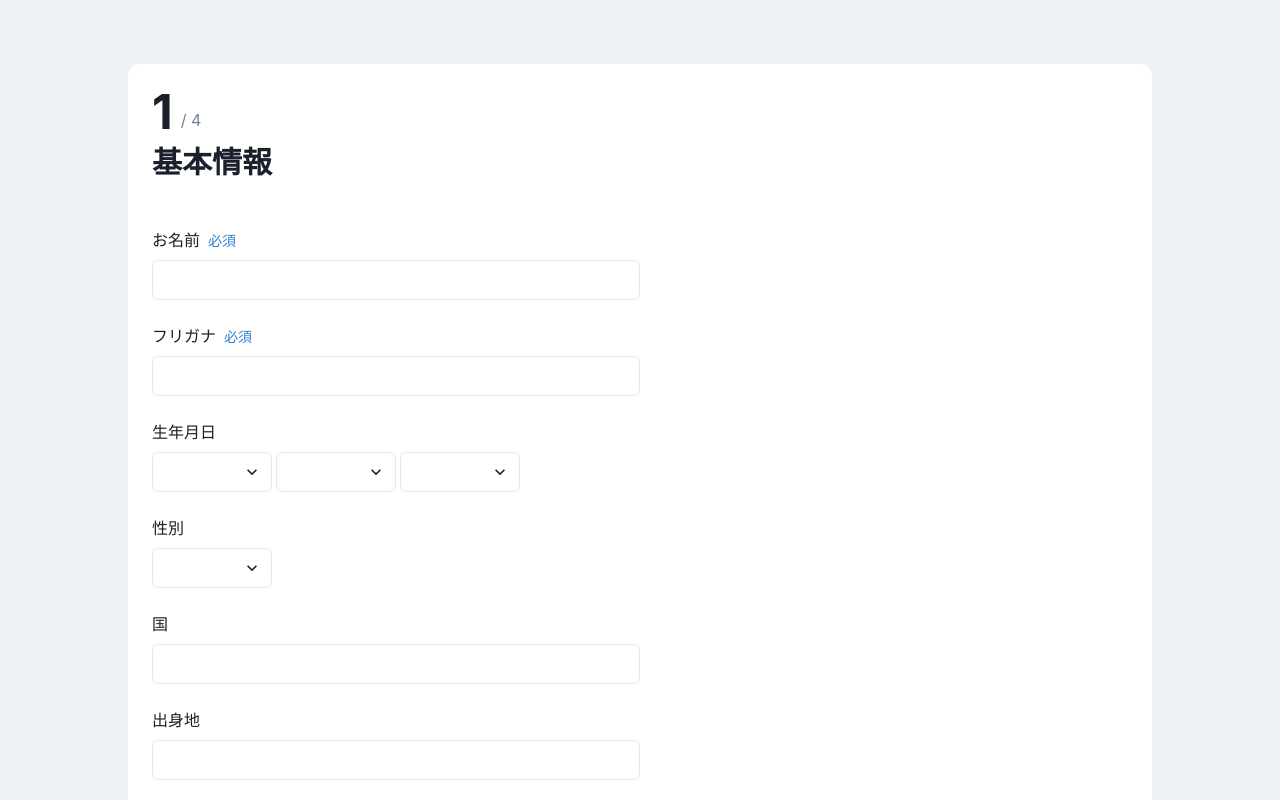
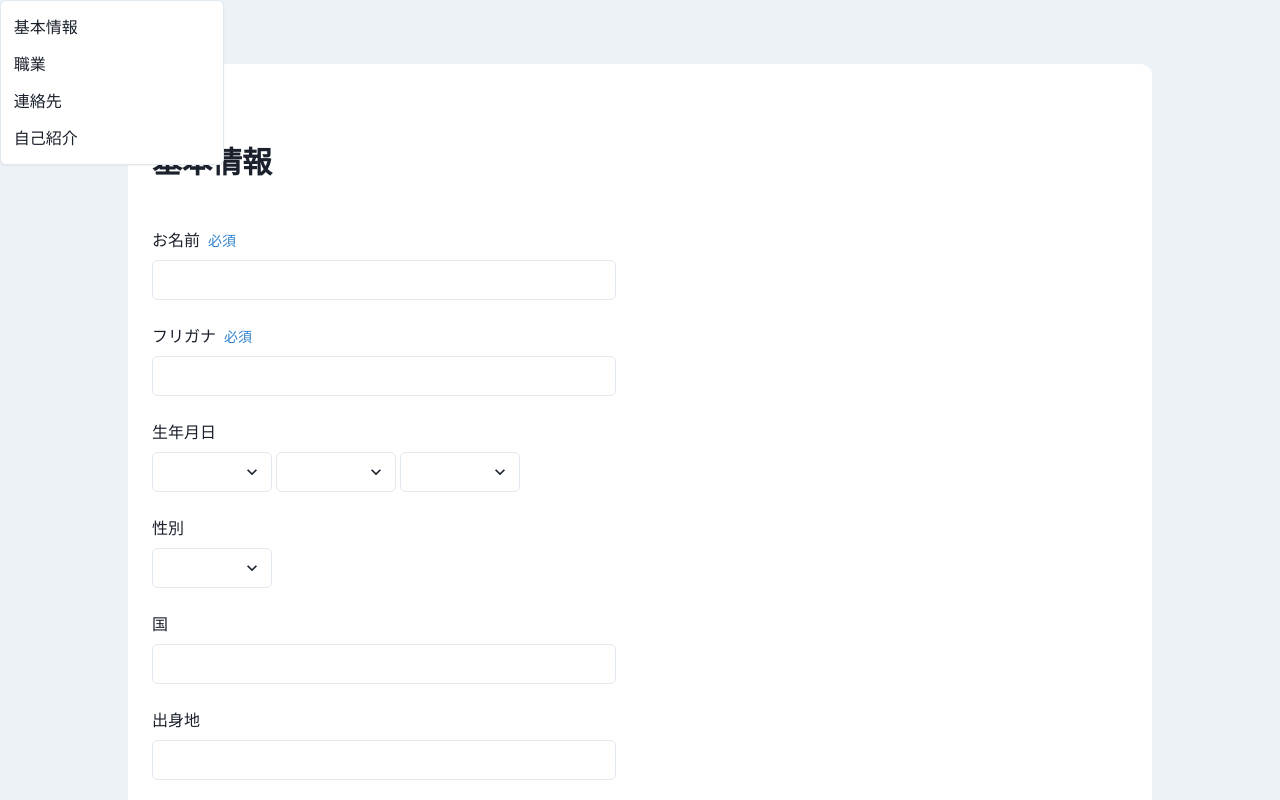
Before and after one commit to yotaiyo/multi-step-form-sandbox, a Next.js app: page / in a window 1280 px wide. Shown: the top 800 px of the page. Built offline with nearby package versions, Linux system fonts and the light colour scheme.

Commit message:
Add menu

```diff
--- a/components/pages/IndexScreen/IndexScreen.tsx
+++ b/components/pages/IndexScreen/IndexScreen.tsx
@@ -68,6 +68,7 @@ export const IndexScreen = () => {
         <Box backgroundColor='white' width='1024px' padding='24px' borderRadius='12px' >
           {stepConfigs[stepIndex].render({
             stepIndex,
+            setStepIndex,
             stepTitles: stepConfigs.map(config => config.title),
             stepErrors,
             setStepErrors,
--- a/components/pages/IndexScreen/Steps/BasicInfoStep/BasicInfoStep.tsx
+++ b/components/pages/IndexScreen/Steps/BasicInfoStep/BasicInfoStep.tsx
@@ -5,6 +5,7 @@ import { DefaultStepProps } from '../types'
 
 export const BasicInfoStep: React.FC<DefaultStepProps> = ({
   stepIndex,
+  setStepIndex,
   stepTitles,
   onClickPrevious,
   onClickNext,
@@ -18,6 +19,7 @@ export const BasicInfoStep: React.FC<DefaultStepProps> = ({
   return (
     <StepView
       stepIndex={stepIndex}
+      setStepIndex={setStepIndex}
       stepTitles={stepTitles}
       onClickPrevious={() => {
         onClickPrevious && onClickPrevious()
--- a/components/pages/IndexScreen/Steps/CarrerStep/CarrerStep.tsx
+++ b/components/pages/IndexScreen/Steps/CarrerStep/CarrerStep.tsx
@@ -5,6 +5,7 @@ import { DefaultStepProps } from '../types'
 
 export const CarrerStep: React.FC<DefaultStepProps> = ({
   stepIndex,
+  setStepIndex,
   stepTitles,
   onClickPrevious,
   onClickNext,
@@ -18,6 +19,7 @@ export const CarrerStep: React.FC<DefaultStepProps> = ({
   return (
     <StepView
       stepIndex={stepIndex}
+      setStepIndex={setStepIndex}
       stepTitles={stepTitles}
       onClickPrevious={() => {
         onClickPrevious && onClickPrevious()
--- a/components/pages/IndexScreen/Steps/ContactInfoStep/ContactInfoStep.tsx
+++ b/components/pages/IndexScreen/Steps/ContactInfoStep/ContactInfoStep.tsx
@@ -5,6 +5,7 @@ import { useContactInfo } from './useContactInfo'
 
 export const ContactInfoStep: React.FC<DefaultStepProps> = ({
   stepIndex,
+  setStepIndex,
   stepTitles,
   onClickPrevious,
   onClickNext,
@@ -18,6 +19,7 @@ export const ContactInfoStep: React.FC<DefaultStepProps> = ({
   return (
     <StepView
       stepIndex={stepIndex}
+      setStepIndex={setStepIndex}
       stepTitles={stepTitles}
       onClickPrevious={() => {
         onClickPrevious && onClickPrevious()
--- a/components/pages/IndexScreen/Steps/SelfIntroductionStep/SelfIntrodutionStep.tsx
+++ b/components/pages/IndexScreen/Steps/SelfIntroductionStep/SelfIntrodutionStep.tsx
@@ -5,6 +5,7 @@ import { useSelfIntroduction } from './useSelfIntroduction'
 
 export const SelfIntroductionStep: React.FC<DefaultStepProps> = ({
   stepIndex,
+  setStepIndex,
   stepTitles,
   onClickPrevious,
   onClickNext,
@@ -17,6 +18,7 @@ export const SelfIntroductionStep: React.FC<DefaultStepProps> = ({
   return (
     <StepView
       stepIndex={stepIndex}
+      setStepIndex={setStepIndex}
       stepTitles={stepTitles}
       onClickPrevious={() => {
         onClickPrevious && onClickPrevious()
--- a/components/ui/StepView/StepView.tsx
+++ b/components/ui/StepView/StepView.tsx
@@ -1,10 +1,11 @@
-import { VStack, HStack, Text, Flex } from '@chakra-ui/react'
+import { VStack, HStack, Text, Flex, Menu, MenuList, MenuItem } from '@chakra-ui/react'
 
 import { Heading } from '../Heading'
 import { Pagination } from '../Pagination'
 
 export type StepViewProps = {
   stepIndex: number
+  setStepIndex: React.Dispatch<React.SetStateAction<number>>
   stepTitles: string[]
   stepErrors: boolean[]
   setStepErrors: React.Dispatch<React.SetStateAction<boolean[]>>
@@ -14,6 +15,7 @@ export type StepViewProps = {
 
 export const StepView: React.FC<StepViewProps> = ({
   stepIndex,
+  setStepIndex,
   stepTitles,
   stepErrors,
   setStepErrors,
@@ -25,7 +27,7 @@ export const StepView: React.FC<StepViewProps> = ({
   const isLastStep = stepIndex === stepTitles.length - 1
 
   return (
-    <VStack align='unset'>
+    <HStack align='unset' spacing='48px'>
       <VStack spacing='48px' align='unset' width='50%'>
         <VStack align='unset'>
           <HStack>
@@ -46,6 +48,24 @@ export const StepView: React.FC<StepViewProps> = ({
           onClickNext={onClickNext}
         />
       </VStack>
-    </VStack>
+      <VStack width='50%'>
+        <Menu isOpen={true}>
+          <MenuList>
+            {stepTitles.map((title, index) => {
+              return (
+                <MenuItem
+                  key={index}
+                  onClick={() => {
+                    setStepIndex(index)
+                  }}
+                >
+                  {title}
+                </MenuItem>
+              )
+            })}
+          </MenuList>
+        </Menu>
+      </VStack>
+    </HStack>
   )
 }
```
